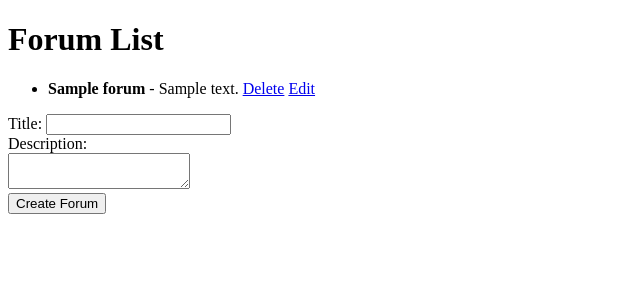
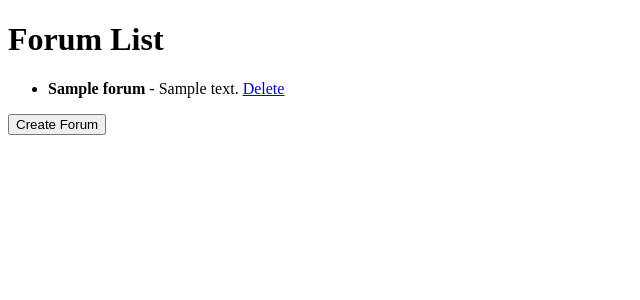
Before and after one commit to Krzakooo/PWII-Project, a PHP site: template pwii-bookworm-environment/www/public/templates/forum.twig in a window 1280 px wide. Shown: the top 300 px of the page, without its empty margins (0-640 px from the left). Run offline with PHP 8.4, Linux system fonts and the light colour scheme; the template is opened without the code that fills it: most values are stand-ins (such as "Sample title", 1, 10 or a date in 2020); some libraries are stand-ins or nearby versions.

Commit message:
Discuss forum fixed with all functions

```diff
--- a/pwii-bookworm-environment/www/controller/ForumController.php
+++ b/pwii-bookworm-environment/www/controller/ForumController.php
@@ -52,9 +52,6 @@ class ForumController
         }
     }
 
-
-
-
     public function deleteForum(Request $request, Response $response, array $args): Response
     {
         try {
--- a/pwii-bookworm-environment/www/public/templates/forum.twig
+++ b/pwii-bookworm-environment/www/public/templates/forum.twig
@@ -58,64 +58,31 @@
                 <button type="submit" id="deleteBtn-{{ forum.id }}">Confirm Delete</button>
             </form>
             <a href="#" class="delete-btn" data-forum-id="{{ forum.id }}">Delete</a>
-            <a href="#" class="edit-link" data-id="{{ forum.id }}">Edit</a>
         </li>
     {% endfor %}
 </ul>
 
-<!-- Create Forum Form -->
-<form id="createForm" method="post" action="/forums">
-    <label for="title">Title:</label>
-    <input type="text" id="title" name="title" required><br>
-    <label for="description">Description:</label><br>
-    <textarea id="description" name="description" required></textarea><br>
-    <button type="submit">Create Forum</button>
-</form>
+<!-- Create Forum Button -->
+<button id="openCreateFormBtn">Create Forum</button>
 
-<!-- Edit Forum Modal -->
-<div id="editModal" class="modal">
-    <!-- Modal content -->
+<!-- Create Forum Modal -->
+<div id="createFormModal" class="modal">
     <div class="modal-content">
         <span class="close">&times;</span>
-        <h2>Edit Forum</h2>
-        <form id="editForm" method="post" action="/forums">
-            <input type="hidden" id="editId" name="id">
-            <label for="editTitle">Title:</label>
-            <input type="text" id="editTitle" name="title" required><br>
-            <label for="editDescription">Description:</label><br>
-            <textarea id="editDescription" name="description" required></textarea><br>
-            <button type="submit">Save Changes</button>
+        <h2>Create Forum</h2>
+        <form id="createForm" method="post" action="/forums">
+            <label for="title">Title:</label>
+            <input type="text" id="title" name="title" required><br>
+            <label for="description">Description:</label><br>
+            <textarea id="description" name="description" required></textarea><br>
+            <button type="submit">Create Forum</button>
         </form>
     </div>
 </div>
-
 <script>
-
-    document.getElementById('editForm').addEventListener('submit', function(event) {
-        event.preventDefault();
-        const formData = new FormData(this);
-        const forumId = formData.get('id');
-
-        fetch(`/api/forums/${forumId}`, {
-            method: 'POST',
-            body: formData
-        })
-            .then(response => {
-                if (response.ok) {
-                    window.location.href = '/forums';
-                } else {
-                    console.error('Failed to update forum:', response.statusText);
-                }
-            })
-            .catch(error => console.error('Error updating forum:', error));
-    });
-
-    // Get the modal
-    const modal = document.getElementById('editModal');
 
     // Get the <span> element that closes the modal
     const span = document.getElementsByClassName("close")[0];
-
 
     // When the user clicks on <span> (x), close the modal
     span.onclick = function () {
@@ -129,7 +96,7 @@
         }
     };
 
-    // Handle form submission for creating a new forum
+    // Create new Forum
     document.getElementById('createForm').addEventListener('submit', function(event) {
         event.preventDefault();
         const formData = new FormData(this);
@@ -161,6 +128,7 @@
             })
     });
 
+    // Delete Forum
     const deleteLinks = document.querySelectorAll('.delete-btn');
     deleteLinks.forEach(function (link) {
         link.addEventListener('click', function (event) {
@@ -181,7 +149,31 @@
             }
         });
     });
+    // Get the modal
+    const createFormModal = document.getElementById('createFormModal');
 
+    // Get the button that opens the modal
+    const openCreateFormBtn = document.getElementById('openCreateFormBtn');
+
+    // Get the <span> element that closes the modal
+    const closeCreateFormBtn = document.getElementsByClassName('close')[0];
+
+    // When the user clicks the button, open the modal
+    openCreateFormBtn.onclick = function() {
+        createFormModal.style.display = "block";
+    }
+
+    // When the user clicks on <span> (x), close the modal
+    closeCreateFormBtn.onclick = function() {
+        createFormModal.style.display = "none";
+    }
+
+    // When the user clicks anywhere outside of the modal, close it
+    window.onclick = function(event) {
+        if (event.target === createFormModal) {
+            createFormModal.style.display = "none";
+        }
+    }
 </script>
 
 </body>
```
